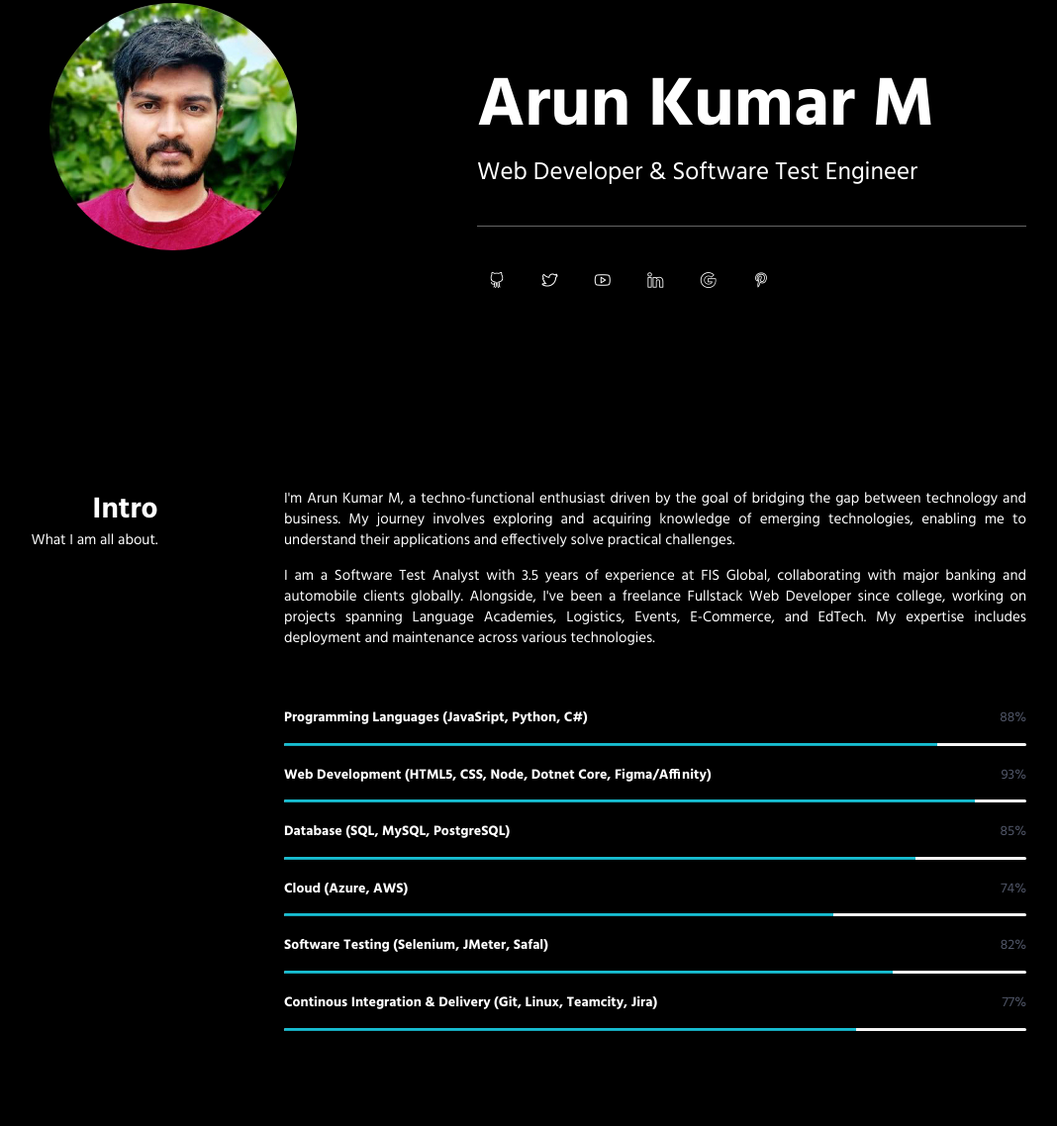
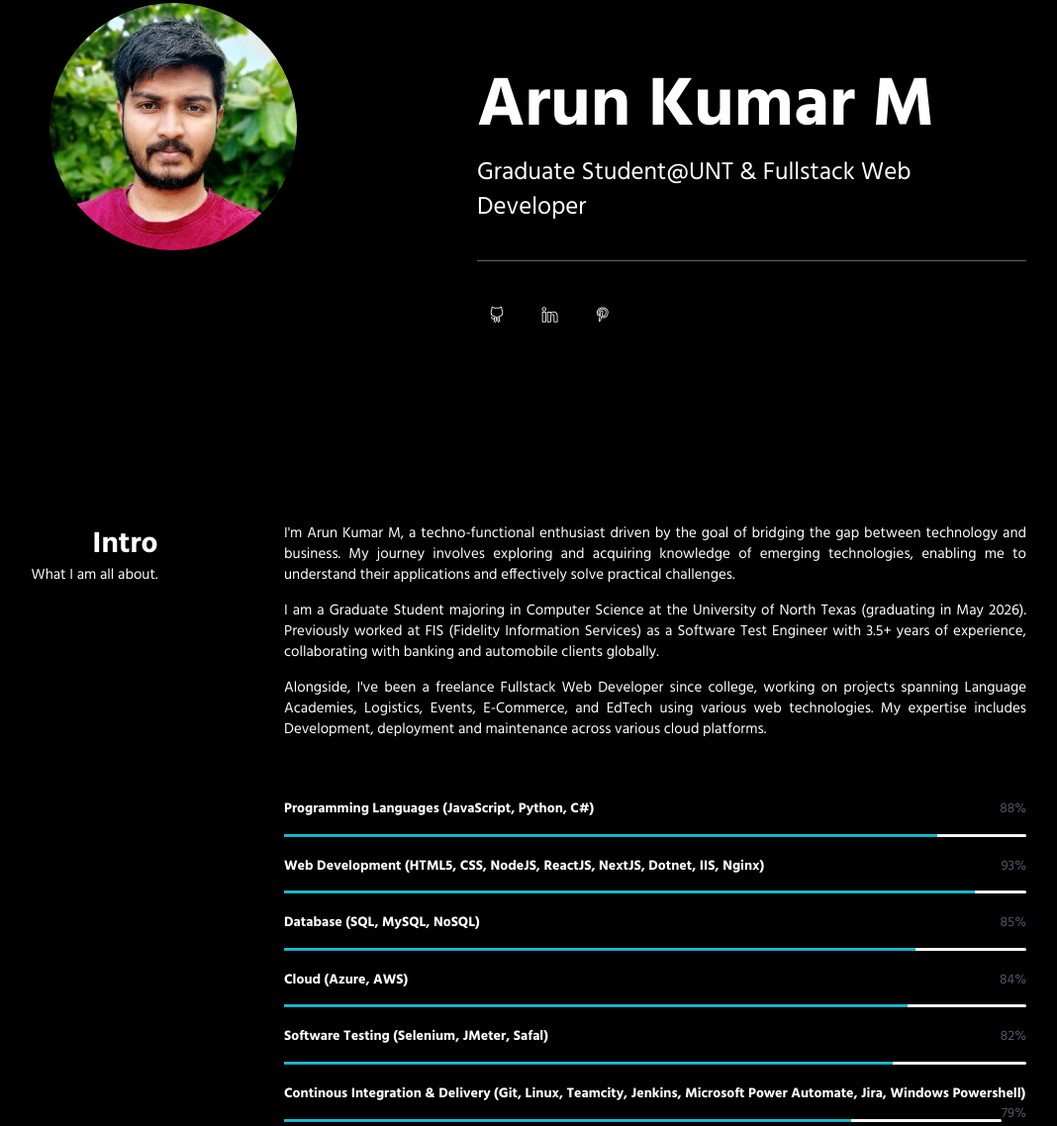
Before and after one commit to arun664/portfolio, a plain HTML site: page index.html in a window 1280 px wide. Shown: the part 217-1355 px from the top of the page at 99% size, without its empty margins (173-1241 px from the left). Drawn offline with Linux system fonts and the light colour scheme.

Commit message:
portfolio update

```diff
--- a/index.html
+++ b/index.html
@@ -5,7 +5,7 @@
 <head>
   <meta charset="utf-8" />
   <title>
-    Arun Kumar M - Software Test Analyst | Full Stach Web Developer
+    Arun Kumar M - Graduate Student @UNT | Fullstack Web Developer | Software Test Engineer.,
   </title>
   <meta http-equiv="X-UA-Compatible" content="IE=edge" />
   <meta content="width=device-width, initial-scale=1" name="viewport" />
@@ -98,7 +98,7 @@
               Arun Kumar M
             </h1>
             <p class="promo-block-text">
-              Web Developer &amp; Software Test Engineer
+              Graduate Student@<a style="color: white;" href="https://www.unt.edu/">UNT</a> &amp; Fullstack Web Developer
             </p>
           </div>
           <ul class="list-inline">
@@ -107,20 +107,8 @@
                   class="icon-social-github"></i></a>
             </li>
             <li>
-              <a href="https://twitter.com/arun664__" class="social-icons" target="_blank"><i
-                  class="icon-social-twitter"></i></a>
-            </li>
-            <li>
-              <a href="https://www.youtube.com/@arun664__" class="social-icons" target="_blank"><i
-                  class="icon-social-youtube"></i></a>
-            </li>
-            <li>
               <a href="https://www.linkedin.com/in/arun664/" class="social-icons" target="_blank"><i
                   class="icon-social-linkedin"></i></a>
-            </li>
-            <li>
-              <a href="https://maps.app.goo.gl/MyF1rcFvwGHM8uGj7" class="social-icons" target="_blank"><i
-                  class="icon-social-google"></i></a>
             </li>
             <li>
               <a href="https://in.pinterest.com/arun664/" class="social-icons" target="_blank"><i
@@ -155,20 +143,23 @@
               effectively solve practical challenges.
             </p>
             <p>
-              I am a Software Test Analyst with 3.5 years of experience at FIS
-              Global, collaborating with major banking and automobile clients
-              globally. Alongside, I've been a freelance Fullstack Web
+              I am a Graduate Student majoring in Computer Science at the University of North Texas (graduating in May 2026).
+              Previously worked at FIS (Fidelity Information Services) as a Software Test Engineer with 3.5+ years of experience,
+              collaborating with banking and automobile clients
+              globally.
+              </p>
+
+              <p>Alongside, I've been a freelance Fullstack Web
               Developer since college, working on projects spanning Language
-              Academies, Logistics, Events, E-Commerce, and EdTech. My
-              expertise includes deployment and maintenance across various
-              technologies.
+              Academies, Logistics, Events, E-Commerce, and EdTech using various web technologies. My
+              expertise includes Development, deployment and maintenance across various cloud platforms.
             </p>
           </div>
 
           <!-- Progress Box -->
           <div class="progress-box">
             <h5>
-              Programming Languages (JavaSript, Python, C#)
+              Programming Languages (JavaScript, Python, C#)
               <span class="color-heading pull-right">88%</span>
             </h5>
             <div class="progress">
@@ -177,7 +168,7 @@
           </div>
           <div class="progress-box">
             <h5>
-              Web Development (HTML5, CSS, Node, Dotnet Core, Figma/Affinity)
+              Web Development (HTML5, CSS, NodeJS, ReactJS, NextJS, Dotnet, IIS, Nginx)
               <span class="color-heading pull-right">93%</span>
             </h5>
             <div class="progress">
@@ -186,7 +177,7 @@
           </div>
           <div class="progress-box">
             <h5>
-              Database (SQL, MySQL, PostgreSQL)
+              Database (SQL, MySQL, NoSQL)
               <span class="color-heading pull-right">85%</span>
             </h5>
             <div class="progress">
@@ -196,10 +187,10 @@
           <div class="progress-box">
             <h5>
               Cloud (Azure, AWS)
-              <span class="color-heading pull-right">74%</span>
+              <span class="color-heading pull-right">84%</span>
             </h5>
             <div class="progress">
-              <div class="progress-bar bg-color-base" role="progressbar" data-width="74"></div>
+              <div class="progress-bar bg-color-base" role="progressbar" data-width="84"></div>
             </div>
           </div>
           <div class="progress-box">
@@ -213,11 +204,11 @@
           </div>
           <div class="progress-box">
             <h5>
-              Continous Integration & Delivery (Git, Linux, Teamcity, Jira)
-              <span class="color-heading pull-right">77%</span>
+              Continous Integration & Delivery (Git, Linux, Teamcity, Jenkins, Microsoft Power Automate, Jira, Windows Powershell)
+              <span class="color-heading pull-right">79%</span>
             </h5>
             <div class="progress">
-              <div class="progress-bar bg-color-base" role="progressbar" data-width="77"></div>
+              <div class="progress-bar bg-color-base" role="progressbar" data-width="79"></div>
             </div>
           </div>
           <!-- End Progress Box -->
@@ -720,7 +711,7 @@
         <div class="row">
           <div class="col-xs-6 text-right sm-text-left">
             <p class="margin-b-0" id="last-updated">
-              Last Updated @ Apr 2024
+              Last Updated @ Dec 2024
             </p>
           </div>
           <div class="col-xs-6"></div>
```
